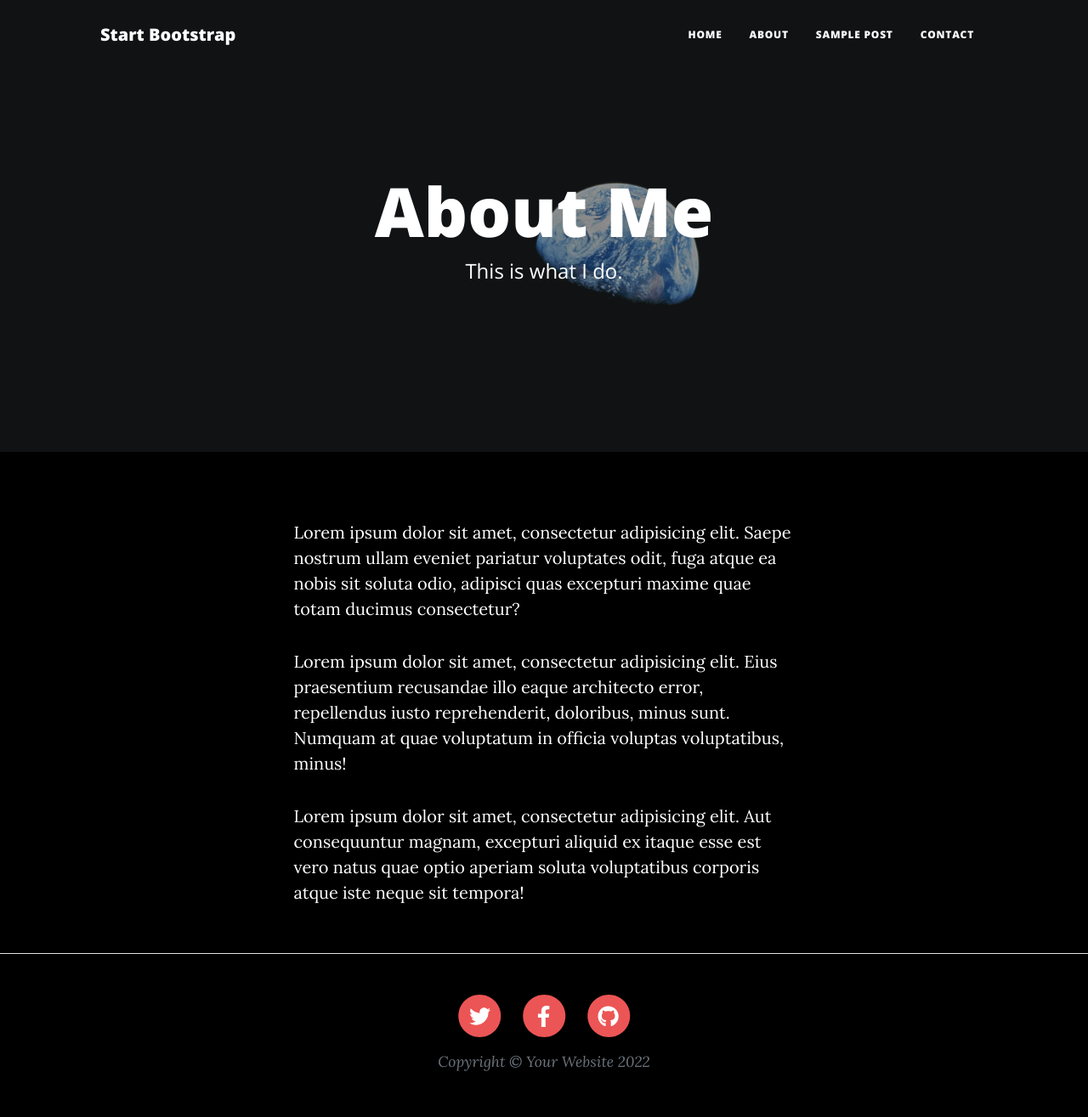
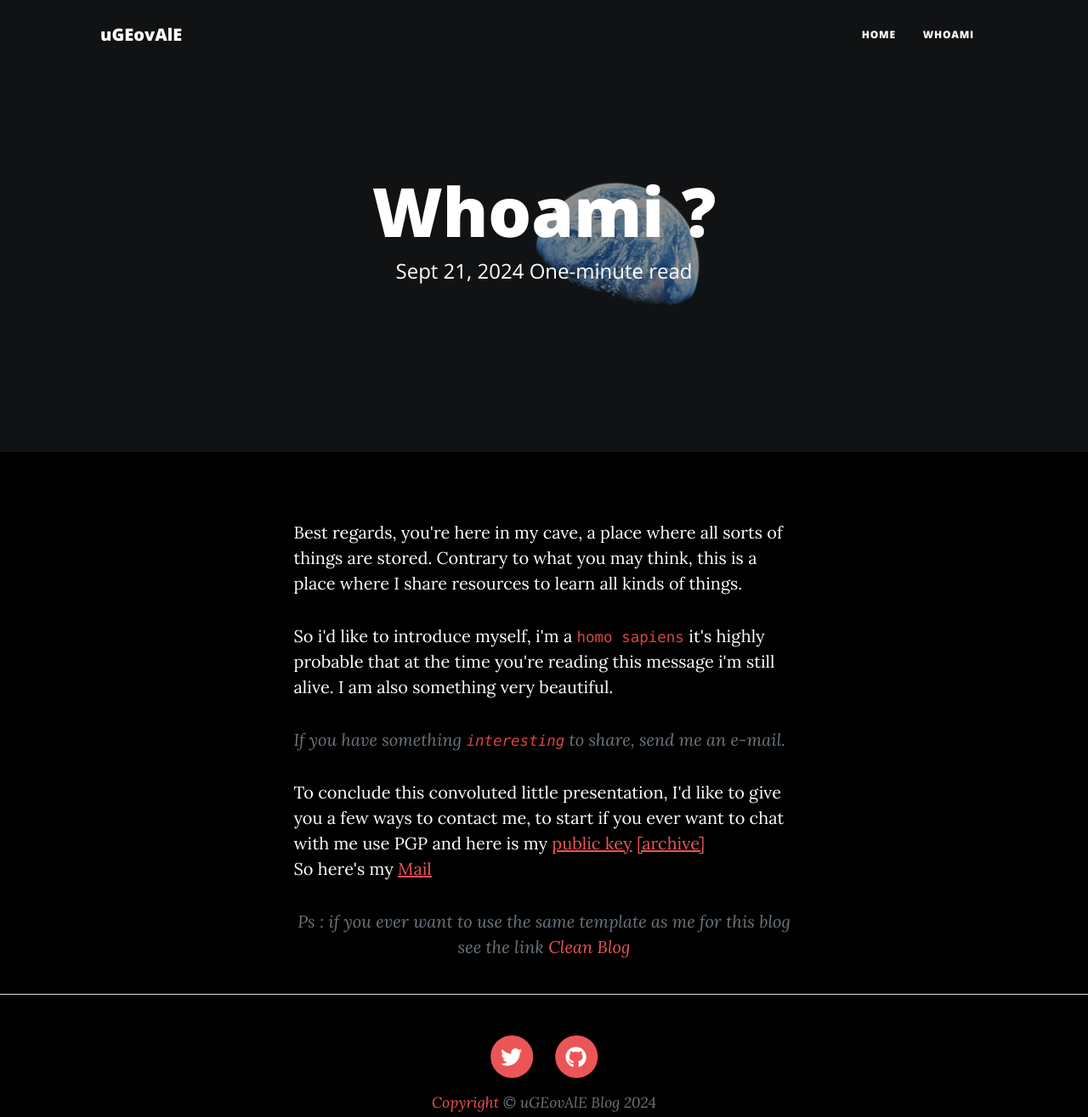
Before and after one commit to uGEovAlE/uGEovAlE.github.io, a plain HTML site: page about.html in a window 1280 px wide. Shown: the whole page at 85% size. Drawn offline with nearby package versions, Linux system fonts and the light colour scheme.

Commit message:
Add files via upload

```diff
--- a/about.html
+++ b/about.html
@@ -5,7 +5,7 @@
         <meta name="viewport" content="width=device-width, initial-scale=1, shrink-to-fit=no" />
         <meta name="description" content="" />
         <meta name="author" content="" />
-        <title>Clean Blog - Start Bootstrap Theme</title>
+        <title>WhoAmI</title>
         <link rel="icon" type="image/x-icon" href="assets/favicon.ico" />
         <!-- Font Awesome icons (free version)-->
         <script src="https://use.fontawesome.com/releases/v6.1.0/js/all.js" crossorigin="anonymous"></script>
@@ -19,7 +19,7 @@
         <!-- Navigation-->
         <nav class="navbar navbar-expand-lg navbar-light" id="mainNav">
             <div class="container px-4 px-lg-5">
-                <a class="navbar-brand" href="index.html">Start Bootstrap</a>
+                <a class="navbar-brand" href="index.html">uGEovAlE</a>
                 <button class="navbar-toggler" type="button" data-bs-toggle="collapse" data-bs-target="#navbarResponsive" aria-controls="navbarResponsive" aria-expanded="false" aria-label="Toggle navigation">
                     Menu
                     <i class="fas fa-bars"></i>
@@ -27,9 +27,9 @@
                 <div class="collapse navbar-collapse" id="navbarResponsive">
                     <ul class="navbar-nav ms-auto py-4 py-lg-0">
                         <li class="nav-item"><a class="nav-link px-lg-3 py-3 py-lg-4" href="index.html">Home</a></li>
-                        <li class="nav-item"><a class="nav-link px-lg-3 py-3 py-lg-4" href="about.html">About</a></li>
-                        <li class="nav-item"><a class="nav-link px-lg-3 py-3 py-lg-4" href="post.html">Sample Post</a></li>
-                        <li class="nav-item"><a class="nav-link px-lg-3 py-3 py-lg-4" href="contact.html">Contact</a></li>
+                        <!-- <li class="nav-item"><a class="nav-link px-lg-3 py-3 py-lg-4" href="post.html">Sample Post</a></li> -->
+                        <li class="nav-item"><a class="nav-link px-lg-3 py-3 py-lg-4" href="about.html">Whoami</a></li>
+                        <!-- <li class="nav-item"><a class="nav-link px-lg-3 py-3 py-lg-4" href="contact.html">Contact</a></li> -->
                     </ul>
                 </div>
             </div>
@@ -40,8 +40,8 @@
                 <div class="row gx-4 gx-lg-5 justify-content-center">
                     <div class="col-md-10 col-lg-8 col-xl-7">
                         <div class="page-heading">
-                            <h1>About Me</h1>
-                            <span class="subheading">This is what I do.</span>
+                            <h1>Whoami ?</h1>
+                            <span class="subheading">Sept 21, 2024  One-minute read</span>
                         </div>
                     </div>
                 </div>
@@ -52,9 +52,13 @@
             <div class="container px-4 px-lg-5">
                 <div class="row gx-4 gx-lg-5 justify-content-center">
                     <div class="col-md-10 col-lg-8 col-xl-7">
-                        <p>Lorem ipsum dolor sit amet, consectetur adipisicing elit. Saepe nostrum ullam eveniet pariatur voluptates odit, fuga atque ea nobis sit soluta odio, adipisci quas excepturi maxime quae totam ducimus consectetur?</p>
-                        <p>Lorem ipsum dolor sit amet, consectetur adipisicing elit. Eius praesentium recusandae illo eaque architecto error, repellendus iusto reprehenderit, doloribus, minus sunt. Numquam at quae voluptatum in officia voluptas voluptatibus, minus!</p>
-                        <p>Lorem ipsum dolor sit amet, consectetur adipisicing elit. Aut consequuntur magnam, excepturi aliquid ex itaque esse est vero natus quae optio aperiam soluta voluptatibus corporis atque iste neque sit tempora!</p>
+                        <p>Best regards, you're here in my cave, a place where all sorts of things are stored. Contrary to what you may think, this is a place where I share resources to learn all kinds of things. </p>
+                        <p>So i'd like to introduce myself, i'm a <code>homo sapiens</code> it's highly probable that at the time you're reading this message i'm still alive. I am also something very beautiful. </p>
+                        <blockquote>If you have something <code>interesting</code> to share, send me an e-mail.</blockquote>
+                        <p>To conclude this convoluted little presentation, I'd like to give you a few ways to contact me, to start if you ever want to chat with me use PGP and here is my <a href="https://keybase.io/ugeovale/pgp_keys.asc">public key</a> <a href="https://web.archive.org/web/20240921113822/https://keybase.io/ugeovale/pgp_keys.asc">[archive]</a> <br>So here's my <a href="mailto:uGEovAlE@proton.me">Mail</a></p>
+                        <center>
+                            <blockquote class="blockquote">Ps : if you ever want to use the same template as me for this blog see the link <a href="https://startbootstrap.com/theme/clean-blog">Clean Blog</a></blockquote>
+                        </center>
                     </div>
                 </div>
             </div>
@@ -66,7 +70,7 @@
                     <div class="col-md-10 col-lg-8 col-xl-7">
                         <ul class="list-inline text-center">
                             <li class="list-inline-item">
-                                <a href="#!">
+                                <a href="https://x.com/uGEovAlE">
                                     <span class="fa-stack fa-lg">
                                         <i class="fas fa-circle fa-stack-2x"></i>
                                         <i class="fab fa-twitter fa-stack-1x fa-inverse"></i>
@@ -74,15 +78,7 @@
                                 </a>
                             </li>
                             <li class="list-inline-item">
-                                <a href="#!">
-                                    <span class="fa-stack fa-lg">
-                                        <i class="fas fa-circle fa-stack-2x"></i>
-                                        <i class="fab fa-facebook-f fa-stack-1x fa-inverse"></i>
-                                    </span>
-                                </a>
-                            </li>
-                            <li class="list-inline-item">
-                                <a href="#!">
+                                <a href="https://github.com/uGEovAlE">
                                     <span class="fa-stack fa-lg">
                                         <i class="fas fa-circle fa-stack-2x"></i>
                                         <i class="fab fa-github fa-stack-1x fa-inverse"></i>
@@ -90,7 +86,7 @@
                                 </a>
                             </li>
                         </ul>
-                        <div class="small text-center text-muted fst-italic">Copyright &copy; Your Website 2022</div>
+                        <div class="small text-center text-muted fst-italic"><a href="https://startbootstrap.com/theme/clean-blog">Copyright</a> &copy; uGEovAlE Blog 2024</div>
                     </div>
                 </div>
             </div>
```
